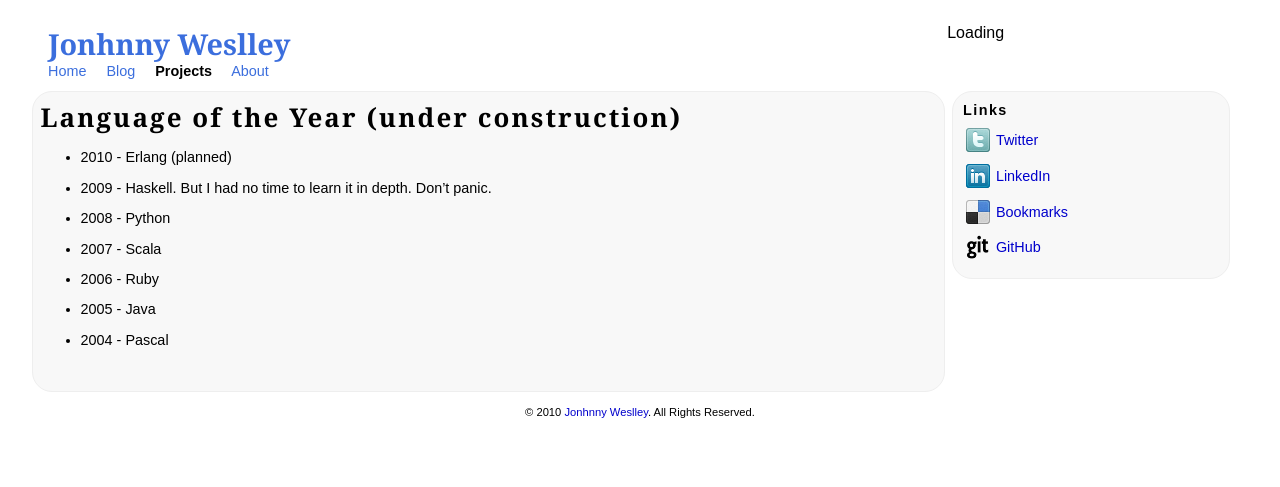
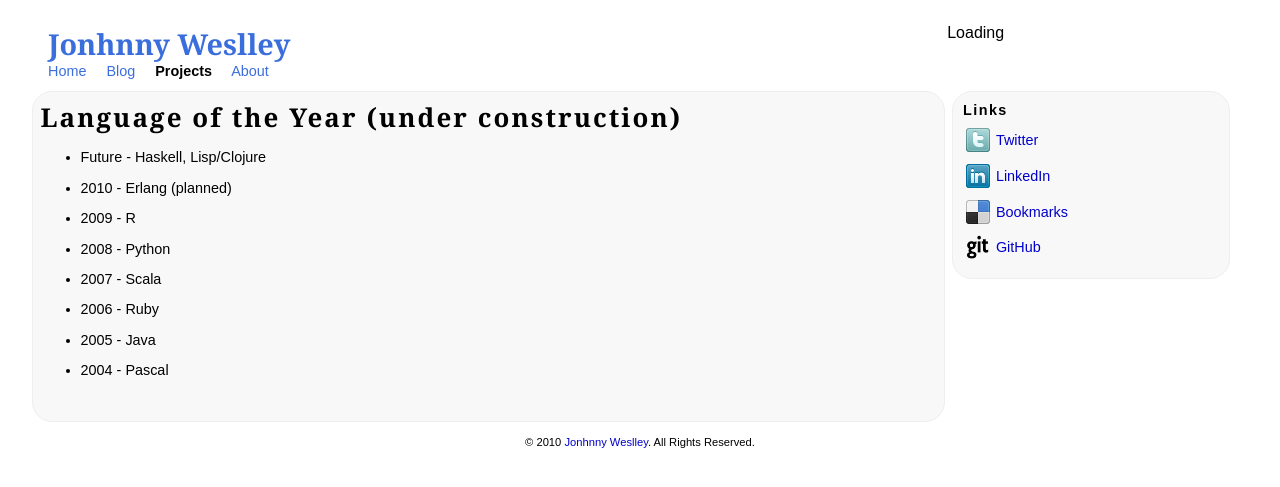
Before and after one commit to jweslley/jweslley.github.com, a Jekyll site: the page built from loty.md, in a window 1280 px wide. Shown: the top 487 px of the page. Built offline with Jekyll 4.4.1, drawn with Linux system fonts in a browser that asks for light colours; comment, search, counter and statistics services are not loaded.

```diff
--- a/loty.md
+++ b/loty.md
@@ -6,9 +6,11 @@ layout: default
 Language of the Year (under construction)
 -----------------------------------------
 
+* Future - Haskell, Lisp/Clojure
+
 * 2010 - Erlang (planned)
 
-* 2009 - Haskell. But I had no time to learn it in depth. Don't panic.
+* 2009 - R
 
 * 2008 - Python
 
```
Also changed, not shown: index.md (+4 -1 lines).
